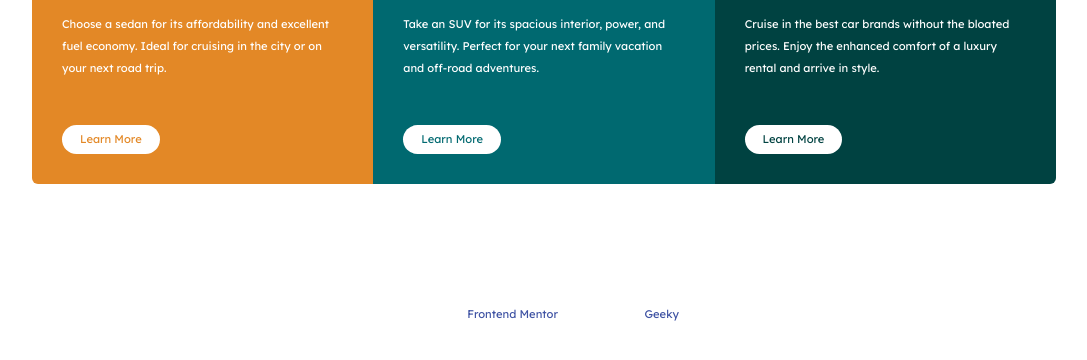
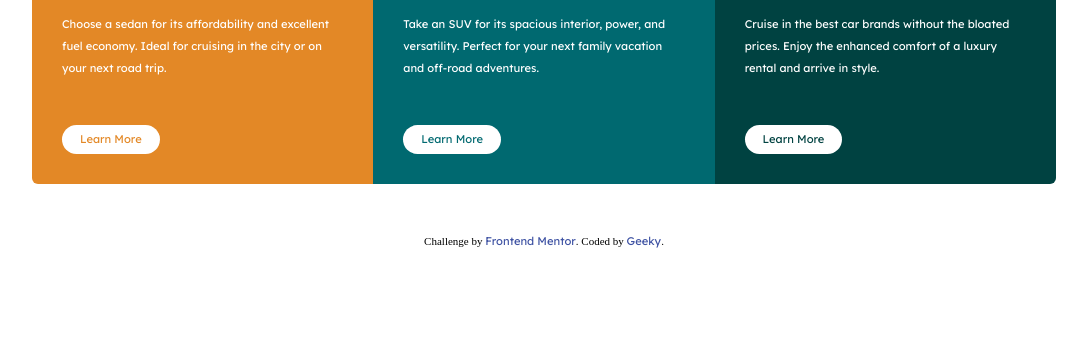
Before and after one commit to dev-praneet/3-column-preview-card-component-main, a plain HTML site: page index.html in a window 1280 px wide. Shown: the part 190-550 px from the top of the page, without its empty margins (96-1183 px from the left). Drawn offline with Linux system fonts and the light colour scheme.

Commit message:
updated styling a bit

```diff
--- a/style.css
+++ b/style.css
@@ -23,7 +23,7 @@ p {
 
 .container {
     max-width: 80%;
-    margin: 70px auto;
+    margin: 70px auto 5px auto;
 
 }
 
@@ -126,3 +126,12 @@ p {
 
     }
 }
+
+.attribution {
+    color: black;
+}
+
+.attribution a {
+    /* margin: 0; */
+    padding: 0;
+}
```
Also changed, not shown: screenshot_desktop.png (added), 1 other file.
